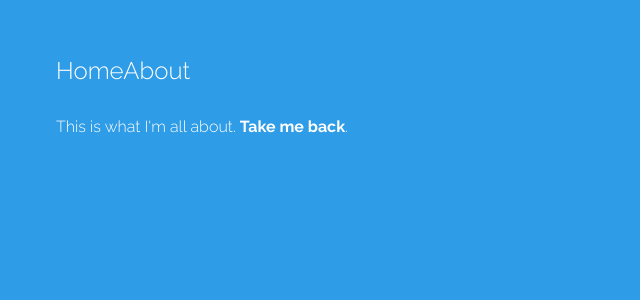
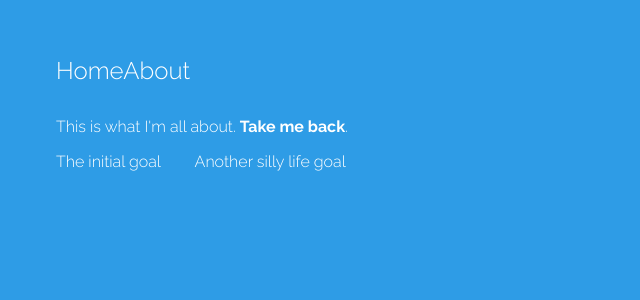
Before and after one commit to mensi-mohamed/ng5, an Angular app: page /about/48 in a window 1280 px wide. Shown: the top 300 px of the page, without its empty margins (0-640 px from the left). Built offline with nearby package versions, Linux system fonts and the light colour scheme.

Commit message:
using services for providing data

```diff
--- a/src/app/about/about.component.html
+++ b/src/app/about/about.component.html
@@ -1,3 +1,9 @@
 <p>
   This is what I'm all about. <a href="" (click)="sendMeHome()"><strong>Take me back</strong></a>.
 </p>
+
+<ul>
+  <li *ngFor="let goal of goals">
+    {{ goal }}
+  </li>
+</ul>
--- a/src/app/about/about.component.ts
+++ b/src/app/about/about.component.ts
@@ -1,6 +1,8 @@
 import { Component, OnInit } from '@angular/core';
 import { ActivatedRoute } from '@angular/router';
 import { Router } from '@angular/router';
+import { DataService } from '../data.service';
+
 
 @Component({
   selector: 'app-about',
@@ -9,12 +11,16 @@ import { Router } from '@angular/router';
 })
 export class AboutComponent implements OnInit {
 
-  constructor(private route: ActivatedRoute, private router: Router) {
+  goals: any;
+
+
+  constructor(private route: ActivatedRoute, private router: Router, private _data: DataService) {
       this.route.params.subscribe(res =>console.log(res.id));
 
   }
 
   ngOnInit() {
+    this._data.goal.subscribe(res => this.goals = res);
   }
   sendMeHome() {
     this.router.navigate(['']);
--- a/src/app/app.module.ts
+++ b/src/app/app.module.ts
@@ -1,8 +1,7 @@
 import { BrowserModule } from '@angular/platform-browser';
 import { NgModule } from '@angular/core';
-
+import { DataService } from './data.service';
 import { AppRoutingModule } from './app-routing.module';
-
 import { AppComponent } from './app.component';
 import { HomeComponent } from './home/home.component';
 import { AboutComponent } from './about/about.component';
@@ -23,7 +22,7 @@ import { BrowserAnimationsModule } from '@angular/platform-browser/animations';
     FormsModule,
     BrowserAnimationsModule
   ],
-  providers: [],
+  providers: [DataService],
   bootstrap: [AppComponent]
 })
 export class AppModule { }
--- /dev/null
+++ b/src/app/data.service.ts
@@ -0,0 +1,16 @@
+import { Injectable } from '@angular/core';
+import { BehaviorSubject } from 'rxjs/BehaviorSubject';
+
+@Injectable()
+export class DataService {
+
+  private goals = new BehaviorSubject<any>(['The initial goal', 'Another silly life goal']);
+  goal = this.goals.asObservable();
+
+  constructor() { }
+
+  changeGoal(goal) {
+    this.goals.next(goal)
+  }
+
+}
--- a/src/app/home/home.component.ts
+++ b/src/app/home/home.component.ts
@@ -1,5 +1,7 @@
 import { Component, OnInit } from '@angular/core';
+import { DataService } from '../data.service';
 import { trigger,style,transition,animate,keyframes,query,stagger } from '@angular/animations';
+
 
 @Component({
   selector: 'app-home',
@@ -35,22 +37,26 @@ export class HomeComponent implements OnInit {
  itemCount: number;
  btnText: string = 'Add an Item';
  goalText: string;
- goals = ['My first life goal', 'I want to climb a mountain', 'Go ice skiing'];
- constructor() { }
+ goals = [];
+ constructor(private _data: DataService) { }
 
  ngOnInit() {
+   this._data.goal.subscribe(res => this.goals = res);
    this.itemCount = this.goals.length;
+   this._data.changeGoal(this.goals);
   }
 
  addItem() {
     this.goals.push(this.goalText);
     this.goalText = '';
     this.itemCount = this.goals.length;
+    this._data.changeGoal(this.goals);
   }
 
  removeItem(i) {
     this.goals.splice(i, 1);
     this.itemCount = this.goals.length;
+    this._data.changeGoal(this.goals);
   }
 
 }
```
Also changed, not shown: 1 other file (tests, documents, lock files or other folders).
